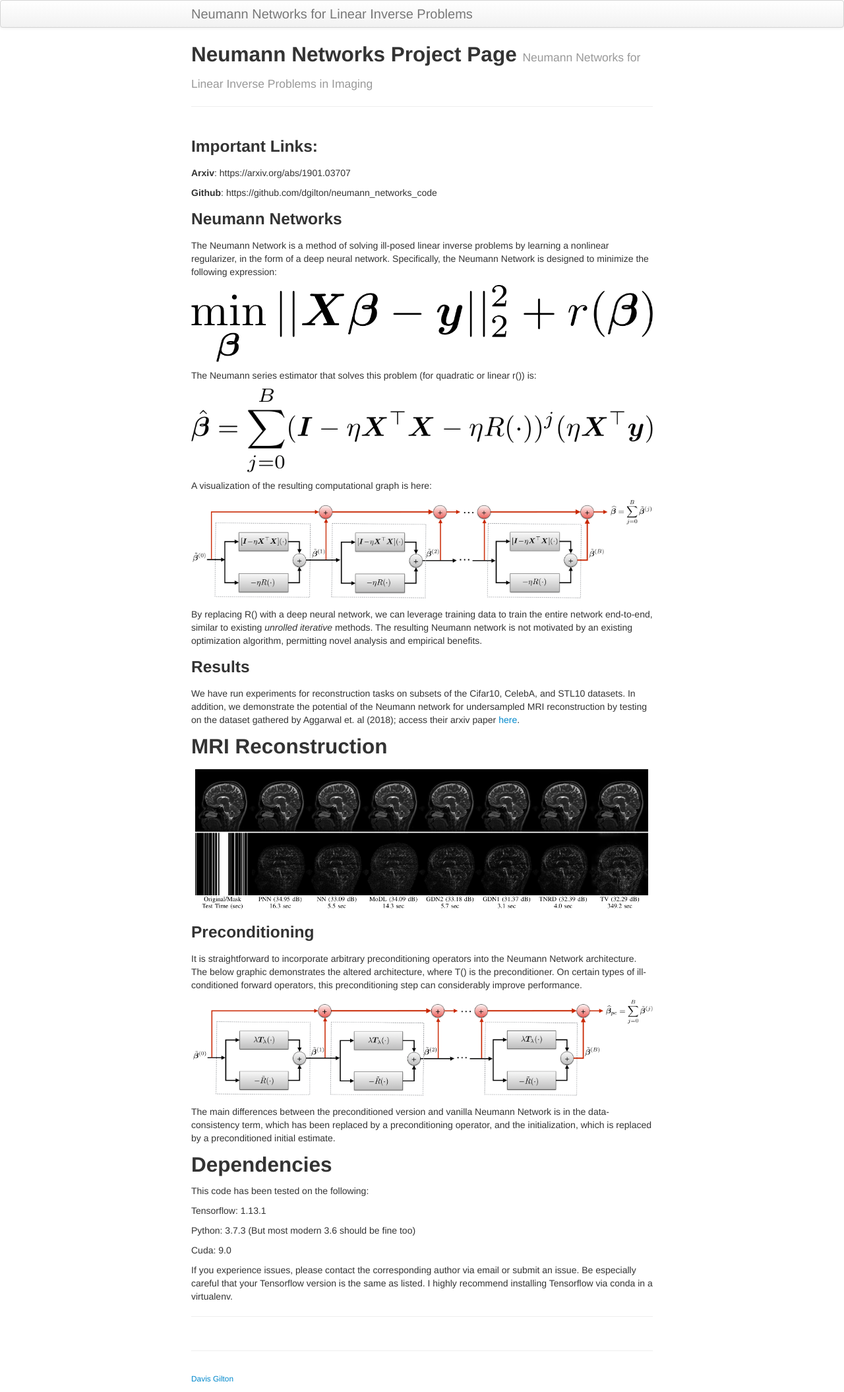
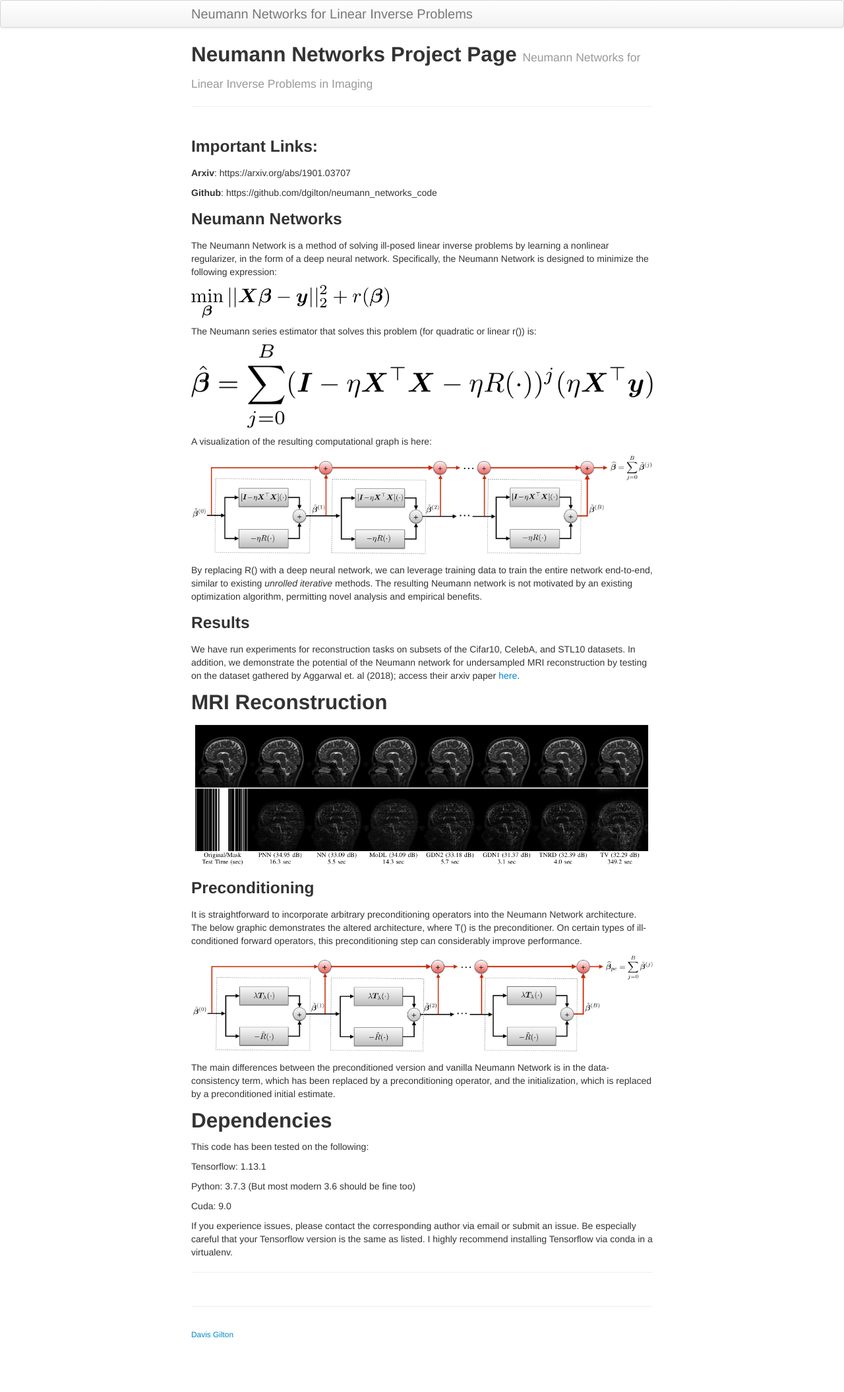
Before and after one commit to dgilton/neumann_networks, a Jekyll site: the page built from index.md, in a window 1280 px wide. Shown: the whole page at 66% size. Built offline with Jekyll 4.4.1, drawn with Linux system fonts in a browser that asks for light colours; after the commit the page ends 2043 px from its top, so only the background shows below that.

Commit message:
Learning html

```diff
--- a/index.md
+++ b/index.md
@@ -17,7 +17,7 @@ problems by learning a nonlinear regularizer, in the form of a deep
 neural network. Specifically, the Neumann Network is designed to minimize
 the following expression:
 
-![Core Optimization Problem](images/optimization_problem.png){:height="20%"}
+<img src="images/optimization_problem.png" width="300">
 
 The Neumann series estimator that solves this problem (for quadratic or linear r()) is:
 
```
